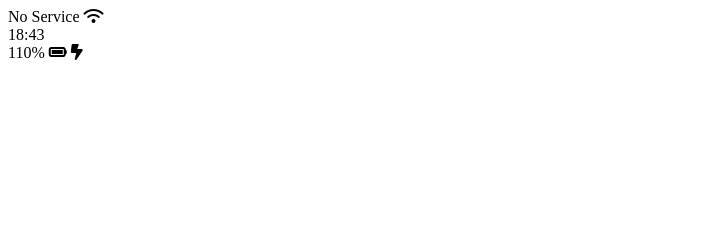
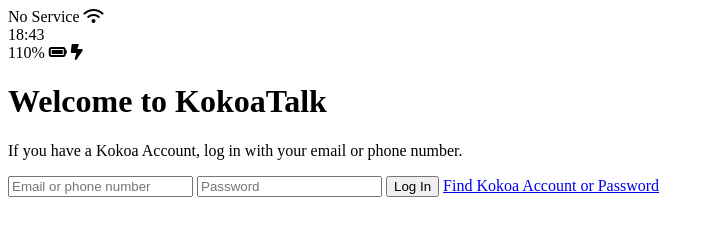
Before and after one commit to KeiPro/kokoa-clone-2023, a plain HTML site: page index.html in a window 1280 px wide. Shown: the whole page, without its empty margins (0-714 px from the left). Drawn offline with Linux system fonts and the light colour scheme.

Commit message:
Create welcome-header and login-form

```diff
--- a/index.html
+++ b/index.html
@@ -21,6 +21,20 @@
       </div>
     </div>
 
+    <header class="welcome-header">
+      <h1 class="welcome-header__title">Welcome to KokoaTalk</h1>
+      <p class="welcome-header__text">
+        If you have a Kokoa Account, log in with your email or phone number.
+      </p>
+    </header>
+
+    <form id="login-form">
+      <input type="text" placeholder="Email or phone number" />
+      <input type="password" placeholder="Password" />
+      <input type="button" value="Log In" />
+      <a href="#">Find Kokoa Account or Password</a>
+    </form>
+
     <script
       src="https://kit.fontawesome.com/7973b135c7.js"
       crossorigin="anonymous"
```
